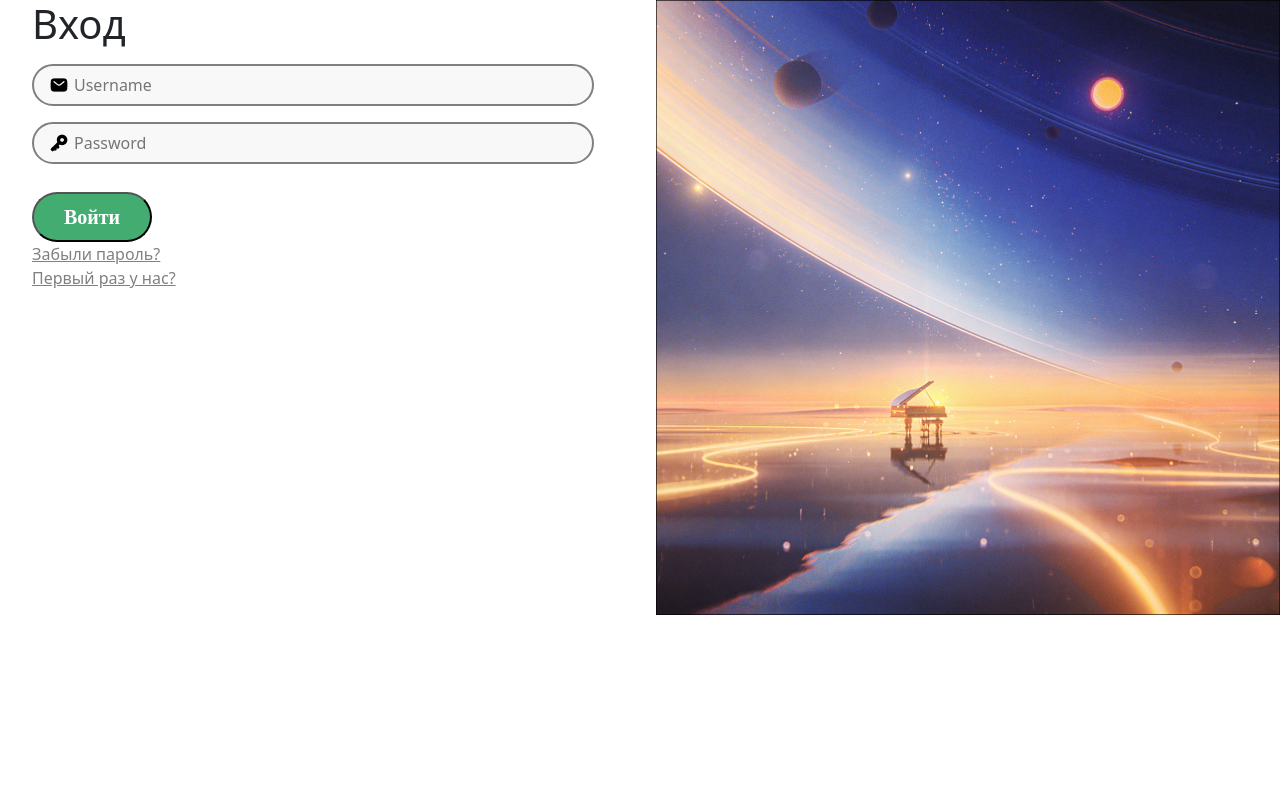
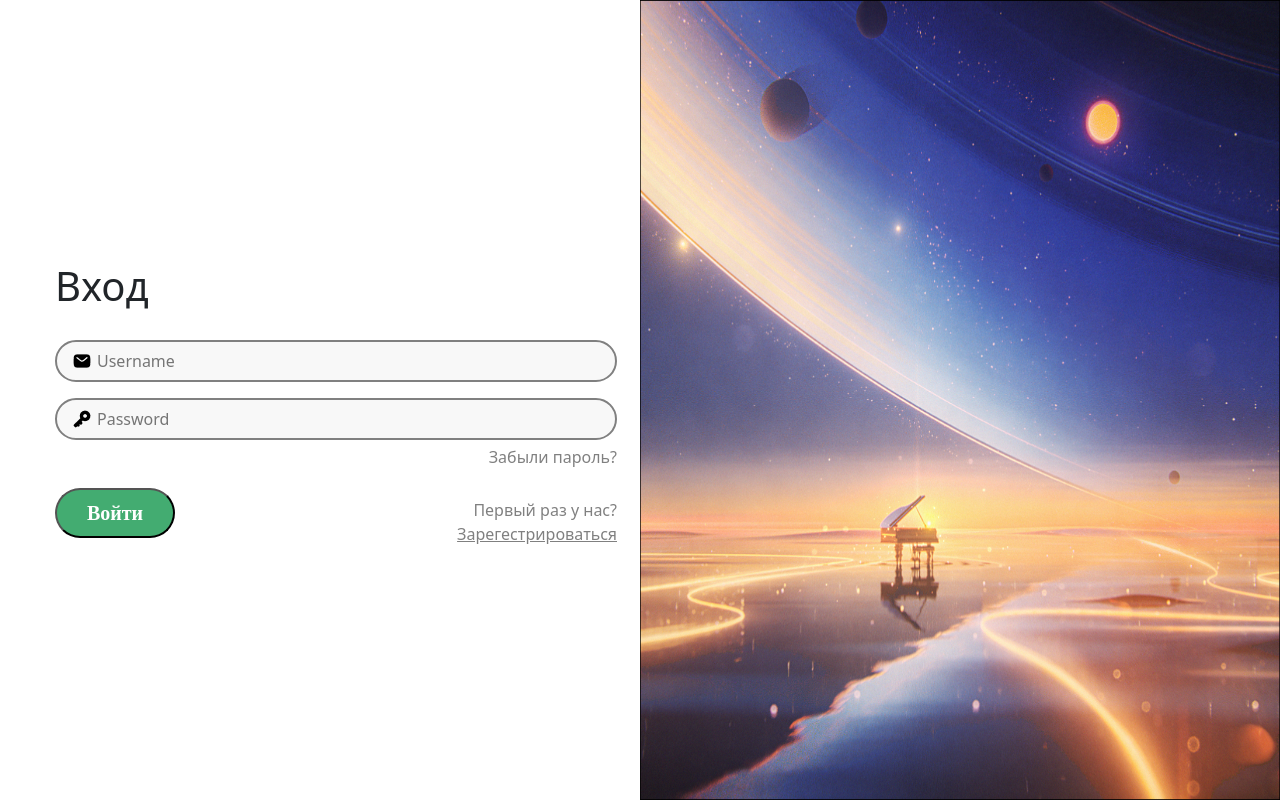
Before and after one commit to dmitryboris/DigitalPortfolio, a Django app: page /accounts/login/ in a window 1280 px wide. Run offline with Django 5.2, Linux system fonts and the light colour scheme.

Commit message:
edited registration and login page

```diff
--- a/registration/static/registration/css/common.css
+++ b/registration/static/registration/css/common.css
@@ -7,6 +7,10 @@ body {
 .registration-window {
     display: grid;
     grid-template-columns: 50% 50%;
+    position: absolute;
+    top:  50%;
+    left: 25%;
+    transform: translate(-50%,-50%);
 }
 
 li{
@@ -73,3 +77,59 @@ a {
     padding: 0;
     margin: 0;
 }
+.img-1 {
+    width: 50%;
+    position: absolute;
+    right: 0px;
+    height: 100%
+}
+.title {
+    margin-bottom: 22px;
+}
+.form-fields {
+    display: grid;
+    grid-template-columns: 1fr 1fr;
+    grid-template-areas: "username username"
+                         "password password"
+                         "enter-button forget"
+                         "enter-button first-time";
+
+}
+.username {
+    grid-area: username;
+}
+.password {
+    grid-area: password;
+}
+.enter-button {
+    margin-top: 20px;
+    grid-area: enter-button;
+}
+.forget {
+    padding: 0;
+    margin: 0;
+    justify-self: end;
+    position: absolute;
+    right: 0;
+    bottom: 25%;
+}
+.first-time {
+    padding: 0;
+    margin: 0;
+    position: absolute;
+    right: 0;
+    bottom: -3%;
+    display: grid;
+}
+p {
+    padding: 0;
+    margin: 0;
+    color: grey;
+    justify-self: end;
+}
+a {
+    justify-self: end;
+}
+.forget-password {
+    text-decoration: none;
+}
--- a/registration/templates/registration/login.html
+++ b/registration/templates/registration/login.html
@@ -10,37 +10,36 @@ Login
     <ul class="registration-window">
         <li>
             <div class="register-form-container">
-                <h1> Вход </h1>
-                <div class="form-fields">
+                <h1 class="title"> Вход </h1>
                     <form method="post" action="{% url 'login' %}">
                         {% csrf_token %}
-                        <div class="form-field">
+                        <div class="form-fields">
+                            <div class="form-field username">
                                 <input type="text" placeholder="Username" class="field-email" name="username">
                             </div>
-                        <div class="form-field">
+                            <div class="form-field password">
                                 <input type="text" placeholder="Password" class="field-password" name="password">
                             </div>
-                        <div class="form-button">
+                            <div class="form-button enter-button">
                                 <button class="button"> Войти</button>
                             </div>
+                            <div class="forget">
+                                <a class="forget-password" href="{% url 'password_reset' %}" target="_self">Забыли пароль?</a>
+                            </div>
+                            <div class="first-time">
+                                <p>Первый раз у нас?</p>
+                                <a href="{% url 'register' %}" target="_self"> Зарегестрироваться </a>
+                            </div>
+                        </div>
                     </form>
-                </div>
-                <div class="forget">
-                    <a href="{% url 'password_reset' %}" target="_self">Забыли пароль?</a>
-                </div>
-                <div>
-                    <a href="{% url 'register' %}" target="_self"> Первый раз у нас? </a>
-                </div>
                 {% if form.errors %}
                     <p>Your username and password didn't match. Please try again.</p>
                 {% endif %}
             </div>
         </li>
-        <li>
+    </ul>
     <section class="image">
-                <img src="{% static 'registration/img/Frame32.png' %}" width="100%" height="100%" alt="Картиночка">
+        <img src="{% static 'registration/img/Frame32.png' %}" class="img-1" alt="Картиночка">
     </section>
-        </li>
-    </ul>
 </main>
 {% endblock %}
```
Also changed, not shown: registration/static/registration/css/signup.css (+0 -30 lines), registration/templates/registration/password_reset.html (+3 -5 lines). Lines whose indentation alone changed are shown as unchanged.
